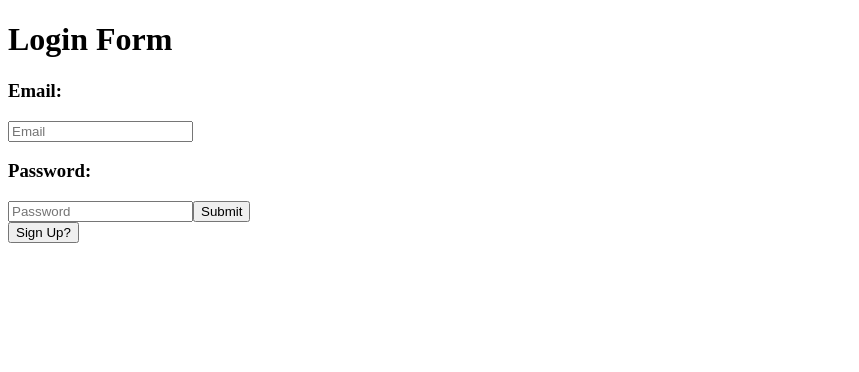
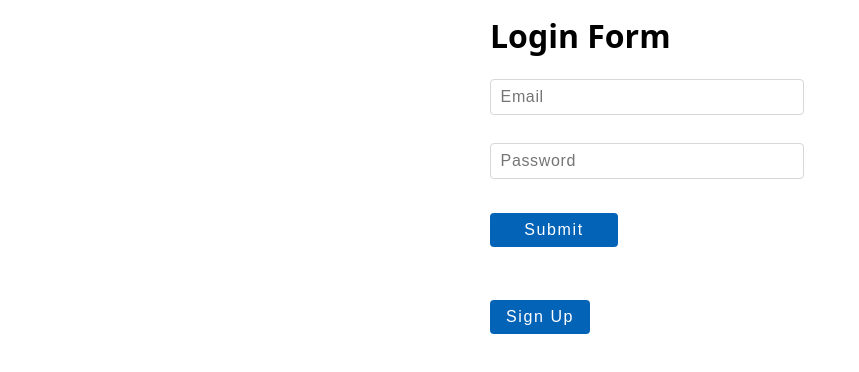
Before and after one commit to gokhansihli/grad-fe-tests, a React (Vite) app: page / in a window 1280 px wide. Shown: the top 372 px of the page, without its empty margins (0-859 px from the left). Built offline with nearby package versions, Linux system fonts and the light colour scheme.

Commit message:
Added class names and implemented css

```diff
--- a/src/components/test-1/LoginPage.jsx
+++ b/src/components/test-1/LoginPage.jsx
@@ -1,4 +1,5 @@
 import { useState } from "react";
+import "./loginPage.css";
 
 export default function LoginPage() {
   const [email, setEmail] = useState("");
@@ -25,14 +26,14 @@ export default function LoginPage() {
   const handleLogin = () => {
     let isLoginValid = true;
     if (!email) {
-      setLoginEmailError("Required");
+      setLoginEmailError("Required!");
       isLoginValid = false;
     } else if (!email.includes("@")) {
-      setLoginEmailError("Invalid Email");
+      setLoginEmailError("Invalid Email!");
       isLoginValid = false;
     } else setLoginEmailError("");
     if (!password) {
-      setLoginPasswordError("Required");
+      setLoginPasswordError("Required!");
       isLoginValid = false;
     } else if (
       password.length < 8 ||
@@ -59,22 +60,22 @@ export default function LoginPage() {
     let isSignupValid = true;
     const { firstName, surname, email, password } = signupDetails;
     if (!firstName) {
-      setFirstnameError("Required");
+      setFirstnameError("Required!");
       isSignupValid = false;
     } else setFirstnameError("");
     if (!surname) {
-      setSurnameError("Required");
+      setSurnameError("Required!");
       isSignupValid = false;
     } else setSurnameError("");
     if (!email) {
-      setEmailError("Required");
+      setEmailError("Required!");
       isSignupValid = false;
     } else if (!email.includes("@")) {
-      setEmailError("Invalid Email");
+      setEmailError("Invalid Email!");
       isSignupValid = false;
     } else setEmailError("");
     if (!password) {
-      setPasswordError("Required");
+      setPasswordError("Required!");
       isSignupValid = false;
     } else if (
       password.length < 8 ||
@@ -106,32 +107,35 @@ export default function LoginPage() {
   };
 
   return (
-    <div>
+    <div className="main">
+      <div className="container">
         <form
+          className="login-form"
           onSubmit={(e) => {
             e.preventDefault();
             handleLogin();
           }}
         >
           <h1>Login Form</h1>
-        <h3>Email:</h3>
+          <div className="input-content">
             <input
               type="text"
               value={email}
               placeholder="Email"
-          //   required
               onChange={(e) => {
                 setEmail(e.target.value);
               }}
             />
-        {loginEmailError && <p style={{ color: "red" }}>{loginEmailError}</p>}
+            {loginEmailError && (
+              <p style={{ color: "red" }}>{loginEmailError}</p>
+            )}
+          </div>
 
-        <h3>Password:</h3>
+          <div className="input-content">
             <input
               type="password"
               value={password}
               placeholder="Password"
-          //   required
               onChange={(e) => {
                 setPassword(e.target.value);
               }}
@@ -139,25 +143,31 @@ export default function LoginPage() {
             {loginPasswordError && (
               <p style={{ color: "red" }}>{loginPasswordError}</p>
             )}
+          </div>
 
           <button type="submit">Submit</button>
           {loginSuccess && <p style={{ color: "green" }}>{loginSuccess}</p>}
         </form>
-      <button onClick={() => setShowSignup((prev) => !prev)}>Sign Up?</button>
+        <button
+          className="signup"
+          onClick={() => setShowSignup((prev) => !prev)}
+        >
+          Sign Up
+        </button>
         {showSignup && (
           <>
             <form
+              className="signup-form"
               onSubmit={(e) => {
                 e.preventDefault();
                 handleSignup();
               }}
             >
-            <h3>First Name:</h3>
+              <div className="input-content">
                 <input
                   type="text"
                   value={signupDetails.firstName}
                   placeholder="First Name"
-              //   required
                   onChange={(e) =>
                     setSignupDetails((details) => {
                       const firstName = e.target.value;
@@ -166,14 +176,16 @@ export default function LoginPage() {
                     })
                   }
                 />
-            {firstNameError && <p style={{ color: "red" }}>{firstNameError}</p>}
+                {firstNameError && (
+                  <p style={{ color: "red" }}>{firstNameError}</p>
+                )}
+              </div>
 
-            <h3>Surname:</h3>
+              <div className="input-content">
                 <input
                   type="text"
                   value={signupDetails.surname}
                   placeholder="Surname"
-              //   required
                   onChange={(e) =>
                     setSignupDetails((details) => {
                       const surname = e.target.value;
@@ -183,12 +195,13 @@ export default function LoginPage() {
                   }
                 />
                 {surnameError && <p style={{ color: "red" }}>{surnameError}</p>}
-            <h3>Email:</h3>
+              </div>
+
+              <div className="input-content">
                 <input
                   type="text"
                   value={signupDetails.email}
                   placeholder="Email"
-              //   required
                   onChange={(e) =>
                     setSignupDetails((details) => {
                       const email = e.target.value;
@@ -198,13 +211,13 @@ export default function LoginPage() {
                   }
                 />
                 {emailError && <p style={{ color: "red" }}>{emailError}</p>}
+              </div>
 
-            <h3>Password:</h3>
+              <div className="input-content">
                 <input
                   type="password"
                   value={signupDetails.password}
                   placeholder="Password"
-              //   required
                   onChange={(e) =>
                     setSignupDetails((details) => {
                       const password = e.target.value;
@@ -213,13 +226,19 @@ export default function LoginPage() {
                     })
                   }
                 />
-            {passwordError && <p style={{ color: "red" }}>{passwordError}</p>}
+                {passwordError && (
+                  <p style={{ color: "red" }}>{passwordError}</p>
+                )}
+              </div>
 
               <button type="submit">Submit</button>
-            {signupSuccess && <p style={{ color: "green" }}>{signupSuccess}</p>}
+              {signupSuccess && (
+                <p style={{ color: "green" }}>{signupSuccess}</p>
+              )}
             </form>
           </>
         )}
       </div>
+    </div>
   );
 }
--- a/src/components/test-1/loginPage.css
+++ b/src/components/test-1/loginPage.css
@@ -0,0 +1,83 @@
+h1 {
+  margin-top: 0.4rem;
+}
+
+.main {
+  display: flex;
+  justify-content: center;
+
+  font-family:
+    system-ui,
+    -apple-system,
+    BlinkMacSystemFont,
+    "Segoe UI",
+    Roboto,
+    Oxygen,
+    Ubuntu,
+    Cantarell,
+    "Open Sans",
+    "Helvetica Neue",
+    sans-serif;
+}
+
+.container {
+  align-items: center;
+  margin-bottom: 2rem;
+}
+
+.login-form {
+  display: flex;
+  flex-direction: column;
+  height: 260px;
+}
+
+.signup-form {
+  display: flex;
+  flex-direction: column;
+}
+
+button {
+  margin: 0.4rem 0 0 0;
+  max-width: 8rem;
+  cursor: pointer;
+
+  padding: 0.5rem 1rem;
+  font-size: 1rem;
+  letter-spacing: 0.1rem;
+  color: white;
+  border: none;
+  border-radius: 4px;
+  background-color: #0263b7;
+}
+
+button:hover {
+  background-color: #066ec9;
+}
+
+input {
+  width: 300px;
+  max-width: 30rem;
+  height: 2rem;
+  font-size: 1rem;
+  padding-left: 0.6rem;
+  letter-spacing: 0.04rem;
+
+  border: 1px solid rgb(215, 215, 215);
+  border-radius: 4px;
+}
+
+p {
+  margin: 0.2rem 0 0 0;
+  font-size: 0.8rem;
+}
+
+.input-content {
+  min-height: 4rem;
+  height: auto;
+  width: 300px;
+  overflow-wrap: break-word;
+}
+
+.signup {
+  margin: 2rem 0 2rem 0;
+}
```
Lines whose indentation alone changed are shown as unchanged.
